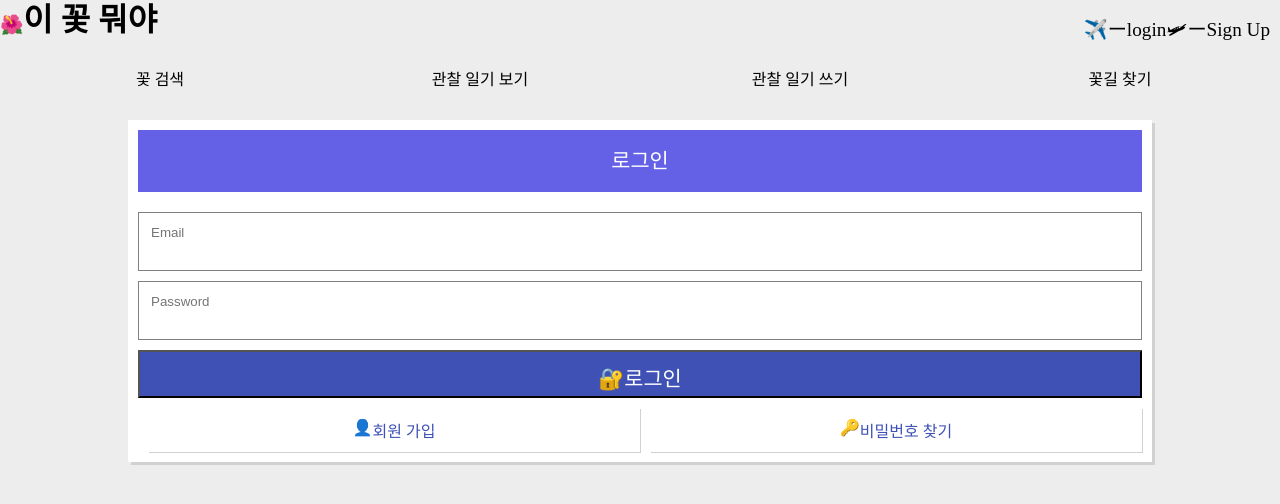
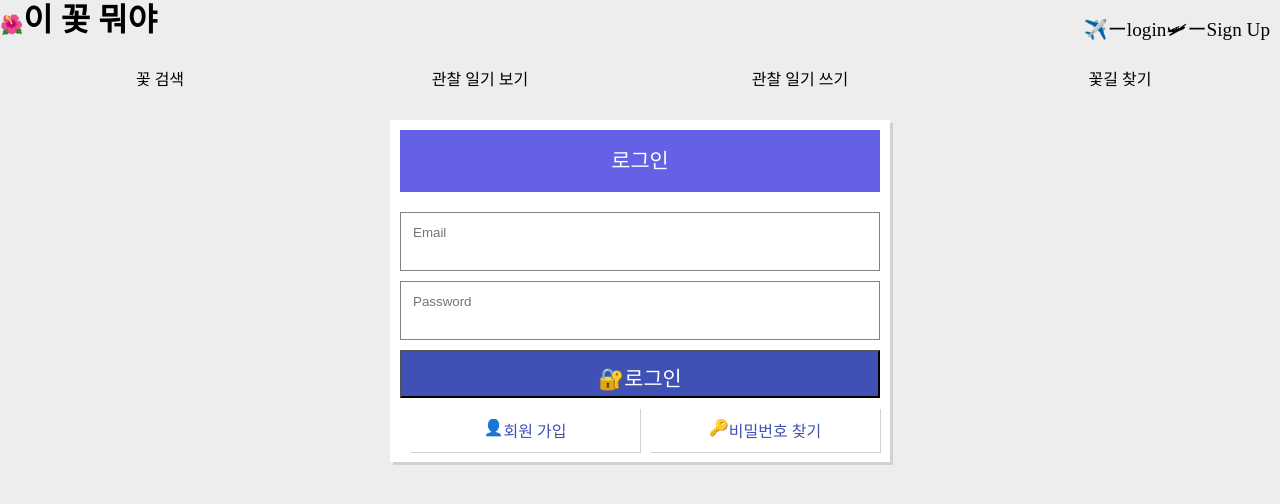
Before and after one commit to rimuse0207/flfront, a React (Create React App) app: page /login in a window 1280 px wide. Shown: the top 504 px of the page. Built offline with nearby package versions, Linux system fonts and the light colour scheme.

Commit message:
main width change

```diff
--- a/src/Css/compnentesCss/Test.css
+++ b/src/Css/compnentesCss/Test.css
@@ -5,7 +5,7 @@
   border: none;
   border-bottom: 1px solid gray;
   font-size: 1.5rem;
-  margin-bottom: 0px;
+  margin-bottom: 30px;
 }
 
 .PhotoBox {
--- a/src/Css/compnentesCss/login.css
+++ b/src/Css/compnentesCss/login.css
@@ -3,6 +3,7 @@
   background-color: white;
   box-shadow: 3px 3px 0 #cfd2d1;
   width: 80%;
+  max-width: 500px;
   height: auto;
   padding: 10px;
   margin: 0 auto;
--- a/src/Css/index.css
+++ b/src/Css/index.css
@@ -20,4 +20,6 @@ body {
 }
 .Main_body {
   text-align: center;
+  max-width: 800px;
+  margin: 0 auto;
 }
```
